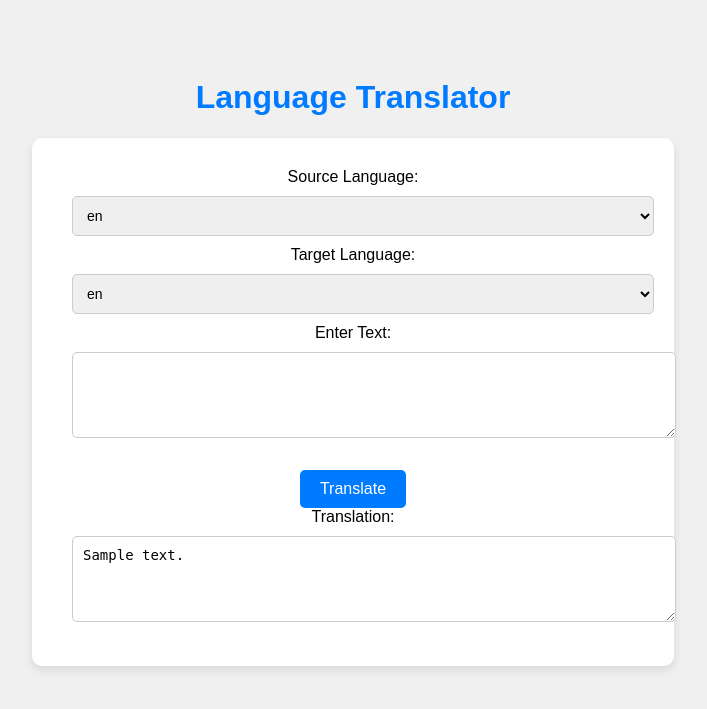
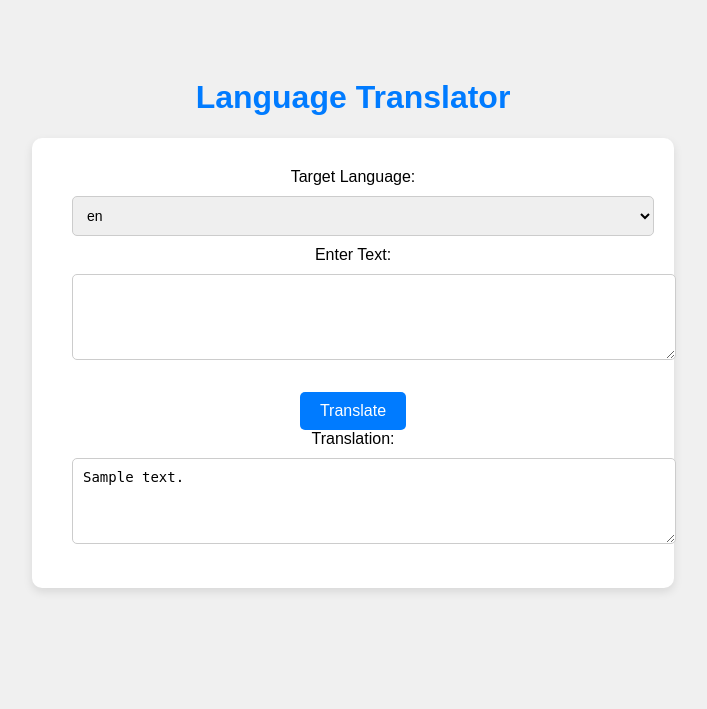
Before and after one commit to VaishnavR18/translator-api, a Flask app: template templates/index.html in a window 1280 px wide. Shown: the top 709 px of the page, without its empty margins (287-994 px from the left). Run offline with Flask 3, Linux system fonts and the light colour scheme; the template is opened without the code that fills it: most values are stand-ins (such as "Sample title", 1, 10 or a date in 2020).

Commit message:
Updated the app

```diff
--- a/app.py
+++ b/app.py
@@ -20,16 +20,16 @@ def home():
 
 @app.route('/translate', methods=['GET'])
 def translate_text():
-    # Get query parameters from the URL
-    source_language_name = request.args.get('source_language')
+    # The source language is always fixed to 'english'
+    source_language_name = 'english'  # Always translate from English
     target_language_name = request.args.get('target_language')
     text_to_translate = request.args.get('text_to_translate')
 
     # Check if the parameters are missing
-    if not source_language_name or not target_language_name or not text_to_translate:
+    if not target_language_name or not text_to_translate:
         return render_template('index.html',
                                languages=list(LANGUAGES.values()),
-                               error="Missing parameters. Please provide source_language, target_language, and text_to_translate.")
+                               error="Missing parameters. Please provide target_language and text_to_translate.")
 
     # Convert language names to language codes
     source_language = lang_names_to_codes.get(source_language_name)
--- a/templates/index.html
+++ b/templates/index.html
@@ -74,14 +74,8 @@
     <h1>Language Translator</h1>
     <div class="container">
         <form action="/translate" method="get">
-            <label for="source_language">Source Language:</label>
-            <select id="source_language" name="source_language" required>
-                {% for language in languages %}
-                    <option value="{{ language }}" {% if language == source_language %} selected {% endif %}>
-                        {{ language }}
-                    </option>
-                {% endfor %}
-            </select><br>
+            <!-- Source Language is fixed to English -->
+            <input type="hidden" name="source_language" value="english">
 
             <label for="target_language">Target Language:</label>
             <select id="target_language" name="target_language" required>
```
